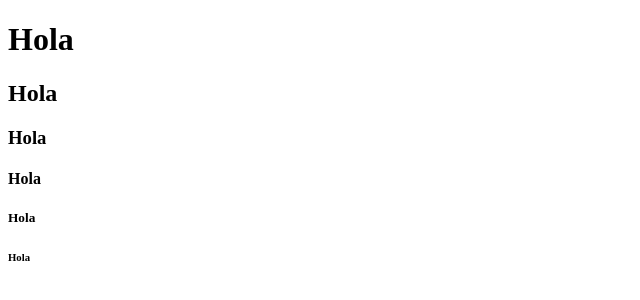
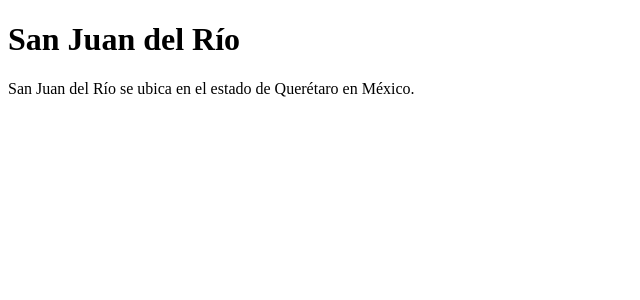
Before and after one commit to KhadijaMansouri/C41-PrimerWeb-SanJuanDelRio, a plain HTML site: page index.html in a window 1280 px wide. Shown: the whole page, without its empty margins (0-640 px from the left). Drawn offline with Linux system fonts and the light colour scheme.

Commit message:
Se agrega información de la ciudad

```diff
--- a/index.html
+++ b/index.html
@@ -6,11 +6,7 @@
     <title>Document</title>
 </head>
 <body>
-    <h1>Hola</h1>
-    <h2>Hola</h2>
-    <h3>Hola</h3>
-    <h4>Hola</h4>
-    <h5>Hola</h5>
-    <h6>Hola</h6>
+    <h1>San Juan del Río</h1>
+    <p>San Juan del Río se ubica en el estado de Querétaro en México.</p>
 </body>
 </html>
```
